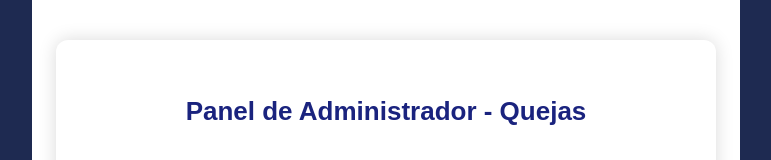
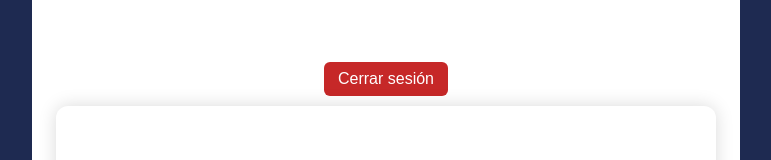
Before and after one commit to AaronCuen/cbn_bdq, a React (Vite) app: page /home in a window 1280 px wide. Shown: the top 160 px of the page, without its empty margins (254-1025 px from the left). Built offline with nearby package versions, Linux system fonts and the light colour scheme; no server answers; sample sign-in values are in the browser's storage.

Commit message:
private routes

```diff
--- a/src/App.jsx
+++ b/src/App.jsx
@@ -2,16 +2,26 @@ import { Routes, Route } from 'react-router-dom';
 import Login from './pages/Login';
 import Home from './pages/Home.jsx';
 import ComplaintForm from './pages/formQuejas.jsx';
+import PrivateRoute from './components/PrivateRoute.jsx';
 
 function App() {
   return (
     <Routes>
-      {/* Ruta raíz te manda al login */}
+      {/* Ruta pública */}
       <Route path="/" element={<Login />} />
 
-      {/* Otras rutas */}
-      <Route path="/home" element={<Home />} />
+      {/* Ruta pública para el formulario */}
       <Route path="/formulario" element={<ComplaintForm />} />
+
+      {/* Ruta protegida */}
+      <Route
+        path="/home"
+        element={
+          <PrivateRoute>
+            <Home />
+          </PrivateRoute>
+        }
+      />
     </Routes>
   );
 }
--- /dev/null
+++ b/src/components/PrivateRoute.jsx
@@ -0,0 +1,11 @@
+// src/PrivateRoute.jsx
+import React from 'react';
+import { Navigate } from 'react-router-dom';
+
+const PrivateRoute = ({ children }) => {
+  const token = localStorage.getItem('token');
+
+  return token ? children : <Navigate to="/" replace />;
+};
+
+export default PrivateRoute;
--- a/src/pages/Home.jsx
+++ b/src/pages/Home.jsx
@@ -1,5 +1,6 @@
 import React, { useState, useEffect } from 'react';
 import axios from 'axios';
+import { useNavigate } from 'react-router-dom';
 
 const Home = () => {
   const [quejas, setQuejas] = useState([]);
@@ -8,6 +9,16 @@ const Home = () => {
   const [seleccionada, setSeleccionada] = useState(null);
   const [mostrarImagen, setMostrarImagen] = useState(false);
   const [mostrarFirma, setMostrarFirma] = useState(false);
+
+  const navigate = useNavigate();
+
+  const handleLogout = () => {
+    const confirmar = window.confirm('¿Seguro que quieres cerrar sesión?');
+    if (confirmar) {
+      localStorage.removeItem('token');
+      navigate('/');
+    }
+  };
 
   const fetchQuejas = async () => {
     try {
@@ -34,8 +45,13 @@ const Home = () => {
 
   return (
     <div style={styles.container}>
+      <div style={styles.logoutContainer}>
+        <button style={styles.logoutButton} onClick={handleLogout}>Cerrar sesión</button>
+      </div>
+
       <div style={styles.contentBox}>
         <h2 style={styles.heading}>Panel de Administrador - Quejas</h2>
+
         {/* Filtros */}
         <div style={styles.filterSection}>
           <div style={styles.filterGroup}>
@@ -86,14 +102,15 @@ const Home = () => {
                   <tr>
                     <td style={styles.td}>{q.apellido || 'anonimo'}</td>
                     <td style={styles.td}>{q.comentario}</td>
-                    <td style={styles.td}>{q.area}</td>
+                    <td style={{ whiteSpace: 'pre-wrap', wordBreak: 'break-word' }}>{q.area}</td>
                     <td style={styles.td}>{new Date(q.fechaQueja).toLocaleDateString()}</td>
                     <td style={styles.td}>
                       <button
                         style={styles.buttonView}
-                        onClick={() => setSeleccionada(seleccionada?.id === q.id ? null : q)}>{seleccionada?.id === q.id ? 'Cerrar' : 'Ver más'}
+                        onClick={() => setSeleccionada(seleccionada?.id === q.id ? null : q)}
+                      >
+                        {seleccionada?.id === q.id ? 'Cerrar' : 'Ver más'}
                       </button>
-
                     </td>
                   </tr>
 
@@ -105,10 +122,11 @@ const Home = () => {
                           <p><strong>Fecha del incidente:</strong> {new Date(seleccionada.fechaIncidente).toLocaleDateString()}</p>
                           <p><strong>Nombre:</strong> {seleccionada.nombre || 'Anonimo'}</p>
                           <p><strong>Apellido:</strong> {seleccionada.apellido || '---'}</p>
-                          <p><strong>Área:</strong> {seleccionada.area}</p>
+                          <p style={{ whiteSpace: 'pre-wrap', wordBreak: 'break-word' }}><strong>Área:</strong> {seleccionada.area}</p>
                           <p><strong>Comentario:</strong> {seleccionada.comentario}</p>
-                          <p><strong>Descripción:</strong> {seleccionada.descripcion}</p>
+                          <p style={{ whiteSpace: 'pre-wrap', wordBreak: 'break-word' }}><strong>Descripción:</strong> {seleccionada.descripcion}</p>
                           <p><strong>¿Anónimo?:</strong> {seleccionada.anonimo ? 'Sí' : 'No'}</p>
+
                           <div style={{ display: 'flex', justifyContent: 'space-between', alignItems: 'center', marginBottom: 10 }}>
                             <strong>Firma:</strong>
                             {seleccionada.firma ? (
@@ -121,9 +139,6 @@ const Home = () => {
                               <button onClick={() => setMostrarImagen(true)} style={styles.buttonView}>Ver imagen</button>
                             ) : 'Sin evidencia'}
                           </div>
-
-
-
                         </div>
                       </td>
                     </tr>
@@ -134,29 +149,42 @@ const Home = () => {
           </tbody>
         </table>
 
-            {/* Modal de imagen */}
+        {/* Modales */}
         {mostrarImagen && seleccionada?.evidencia && (
           <div style={styles.imageModal} onClick={() => setMostrarImagen(false)}>
             <img src={seleccionada.evidencia} alt="Evidencia" style={styles.modalImage} />
           </div>
         )}
-
-            {/* Modal de firma */}
         {mostrarFirma && seleccionada?.firma && (
           <div style={styles.signatureModal} onClick={() => setMostrarFirma(false)}>
             <img src={seleccionada.firma} alt="Firma" style={styles.modalImage} />
           </div>
         )}
-
-
       </div>
     </div>
   );
 };
 
+
 export default Home;
 
   const styles = {
+
+    logoutContainer: {
+      display: 'flex',
+      justifyContent: 'flex-end',
+      padding: '10px 20px'
+    },
+    logoutButton: {
+      backgroundColor: '#c62828',
+      color: 'white',
+      border: 'none',
+      borderRadius: '6px',
+      padding: '8px 14px',
+      cursor: 'pointer',
+      transition: 'background-color 0.3s'
+    },
+
     container: {
       display: 'flex',
       flexDirection: 'column',
@@ -167,6 +195,7 @@ export default Home;
       padding: '40px 20px',
       fontFamily: 'Arial, sans-serif',
       color: '#263238',
+      maxWidth:'100%',
     },
     contentBox: {
       width: '90%',
--- a/src/pages/Login.jsx
+++ b/src/pages/Login.jsx
@@ -12,6 +12,7 @@ function LoginAdmin() {
     navigate('/formulario')
   };
 
+
   const handleLogin = async () => {
     if (!email || !password) {
       alert('Por favor, llena todos los campos');
@@ -25,6 +26,9 @@ function LoginAdmin() {
       });
 
       if (res.data.success) {
+
+        localStorage.setItem('token', 'logueado');
+
         alert('Bienvenido ' + res.data.admin.nombre);
         navigate('/home');
       } else {
@@ -35,6 +39,7 @@ function LoginAdmin() {
       alert('Error al conectar con el servidor');
     }
   };
+
 
   return (
     <div style={styles.wrapper}>
```
Lines whose indentation alone changed are shown as unchanged.
